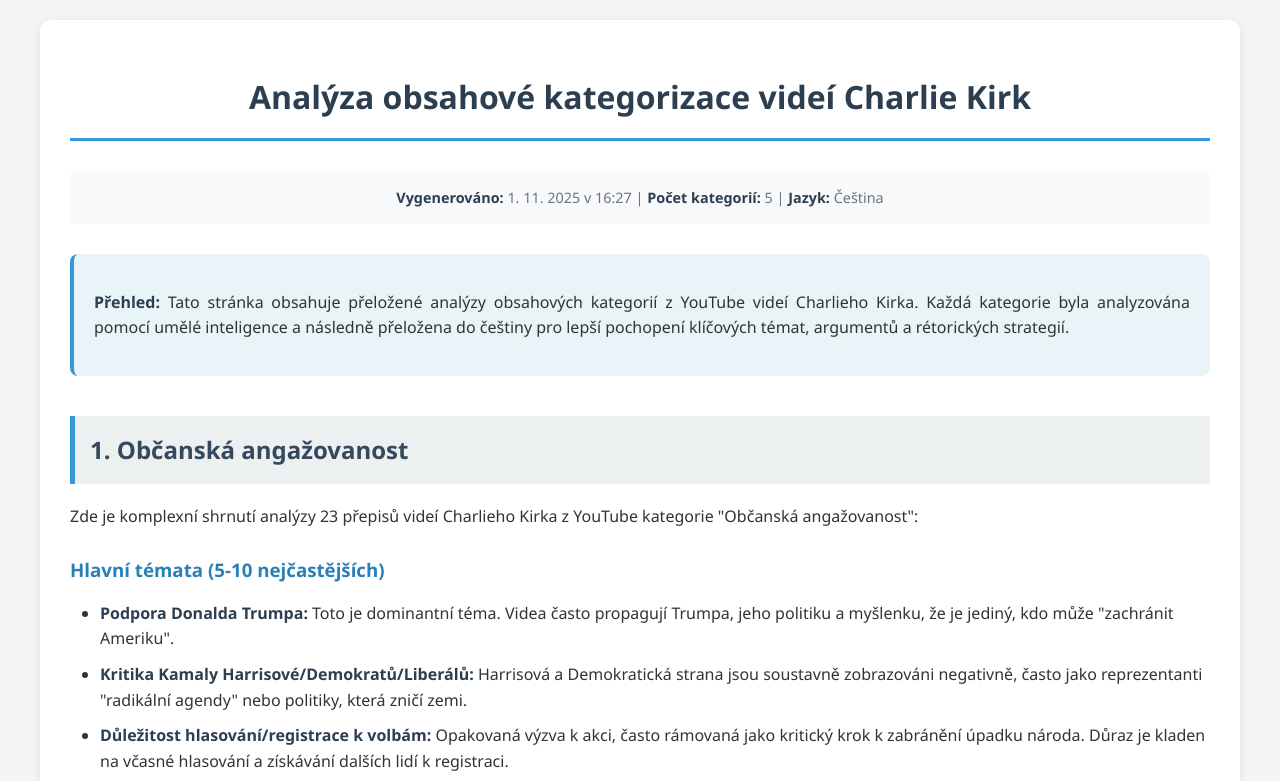
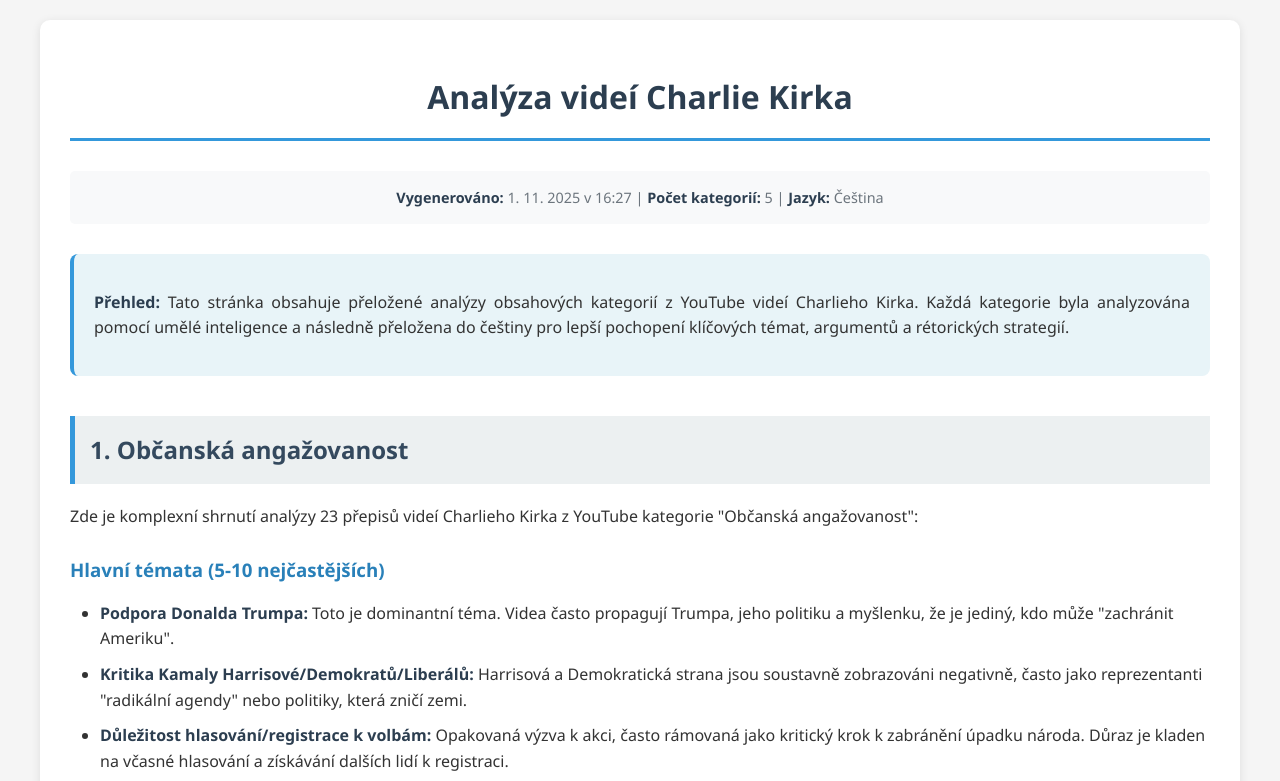
Before and after one commit to Kajicnik/kirk, a plain HTML site: page charlie_kirk_analyza_cesky_20251101_162715.html in a window 1280 px wide. Shown: the top 781 px of the page. Drawn offline with Linux system fonts and the light colour scheme.

Commit message:
Update charlie_kirk_analyza_cesky_20251101_162715.html

```diff
--- a/charlie_kirk_analyza_cesky_20251101_162715.html
+++ b/charlie_kirk_analyza_cesky_20251101_162715.html
@@ -3,7 +3,7 @@
 <head>
     <meta charset="UTF-8">
     <meta name="viewport" content="width=device-width, initial-scale=1.0">
-    <title>Analýza obsahové kategorizace Charlie Kirk videí</title>
+    <title>Analýza videí Charlie Kirka dle kategorií</title>
     <style>
         body {
             font-family: 'Segoe UI', Tahoma, Geneva, Verdana, sans-serif;
@@ -121,7 +121,7 @@
 </head>
 <body>
     <div class="container">
-        <h1>Analýza obsahové kategorizace videí Charlie Kirk</h1>
+        <h1>Analýza videí Charlie Kirka</h1>
 
         <div class="metadata">
             <strong>Vygenerováno:</strong> 1. 11. 2025 v 16:27 |
```
